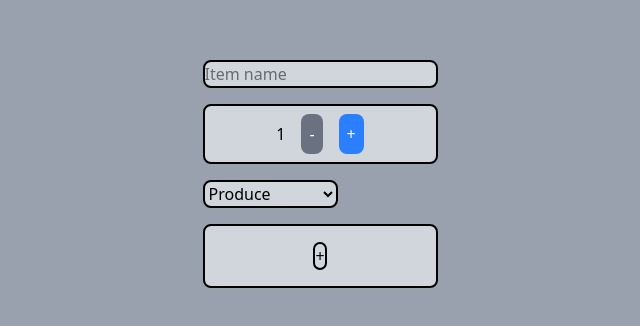
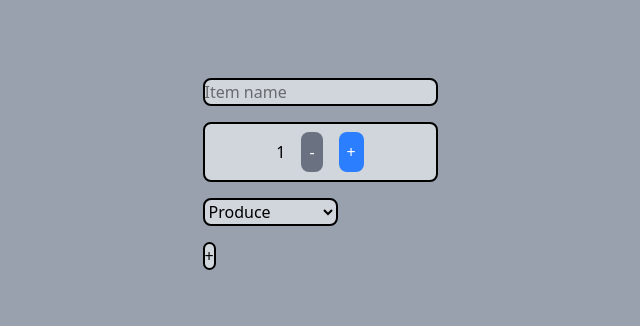
Before and after one commit to deGuzmanChris/cprg306-assignments, a Next.js app: page /week-5 in a window 1280 px wide. Shown: the part 226-552 px from the top of the page, without its empty margins (320-960 px from the left). Built offline with nearby package versions, Linux system fonts and the light colour scheme.

Commit message:
changes to handlesubmit button
changed so that if user has an empty field on item name that it will ask user to input something into that field.
also changed some styling issues

```diff
--- a/app/week-5/new-item.js
+++ b/app/week-5/new-item.js
@@ -40,27 +40,40 @@ export default function Counter() {
 
         alert("Added Item: " + itemName + ", Quantity: " + quantity + ", Category: " + category);
 
-        // Reset the form
         setItemName("");
         setQuantity(1);
         setCategory("Produce");
     }
 
+    let inputStyle ="flex flex-row justify-center items-center m-4 bg-gray-300 max-w-sm border-2 border-black rounded-lg";
+
     return(
         <main className="flex justify-center items-center h-screen bg-gray-400">
-            <form onSubmit={handleNewItem}>
+            <form onSubmit={handleNewItem} className="">
                 <div>
-                    <input type="text" value={itemName} onChange={handleNameChange} placeholder="Item name" className=" flex flex-row justify-center items-center m-4 bg-gray-300 max-w-sm border-2 border-black rounded-lg" required={true} />
+                    <input
+                        type="text"
+                        value={itemName}
+                        onChange={handleNameChange}
+                        placeholder="Item name"
+                        className={inputStyle}
+                        required
+                    />
                 </div>
 
-                <div className=" flex flex-row justify-center items-center m-4 bg-gray-300 max-w-sm border-2 border-black rounded-lg">
+                <div className={inputStyle}>
                     <p className="p-2">{quantity}</p>
-                    <button onClick={decrement} className={decButtonStyle}>-</button>
-                    <button onClick={increment} className={incButtonStyle}>+</button>
+                    <button type="button" onClick={decrement} className={decButtonStyle}>-</button>
+                    <button type="button" onClick={increment} className={incButtonStyle}>+</button>
                 </div>
 
                 <div>
-                    <select onChange={handleCategoryChange} value={category} className=" flex flex-row justify-center items-center m-4 bg-gray-300 max-w-sm border-2 border-black rounded-lg">
+                    <select
+                        onChange={handleCategoryChange}
+                        value={category}
+                        className={inputStyle}
+                        required
+                    >
                         <option disabled value="">Category</option>
                         <option value="Produce">Produce</option>
                         <option value="Dairy">Dairy</option>
@@ -75,8 +88,11 @@ export default function Counter() {
                         <option value="Other">Other</option>
                     </select>
                 </div>
-                <div className=" flex flex-row justify-center items-center m-4 bg-gray-300 max-w-sm border-2 border-black rounded-lg">
-                    <button onClick={handleNewItem} className=" flex flex-row justify-center items-center m-4 p-5-10 bg-gray-300 max-w-sm border-2 border-black rounded-lg" >+</button>
+                <div>
+                    <button
+                        type="submit"
+                        className={inputStyle}
+                    >+</button>
                 </div>
             </form>
         </main>
--- a/app/week-5/page.js
+++ b/app/week-5/page.js
@@ -5,7 +5,6 @@ export default function Page() {
     return (
         <main>
             <Counter />
-
         </main>
     );
 }
```
